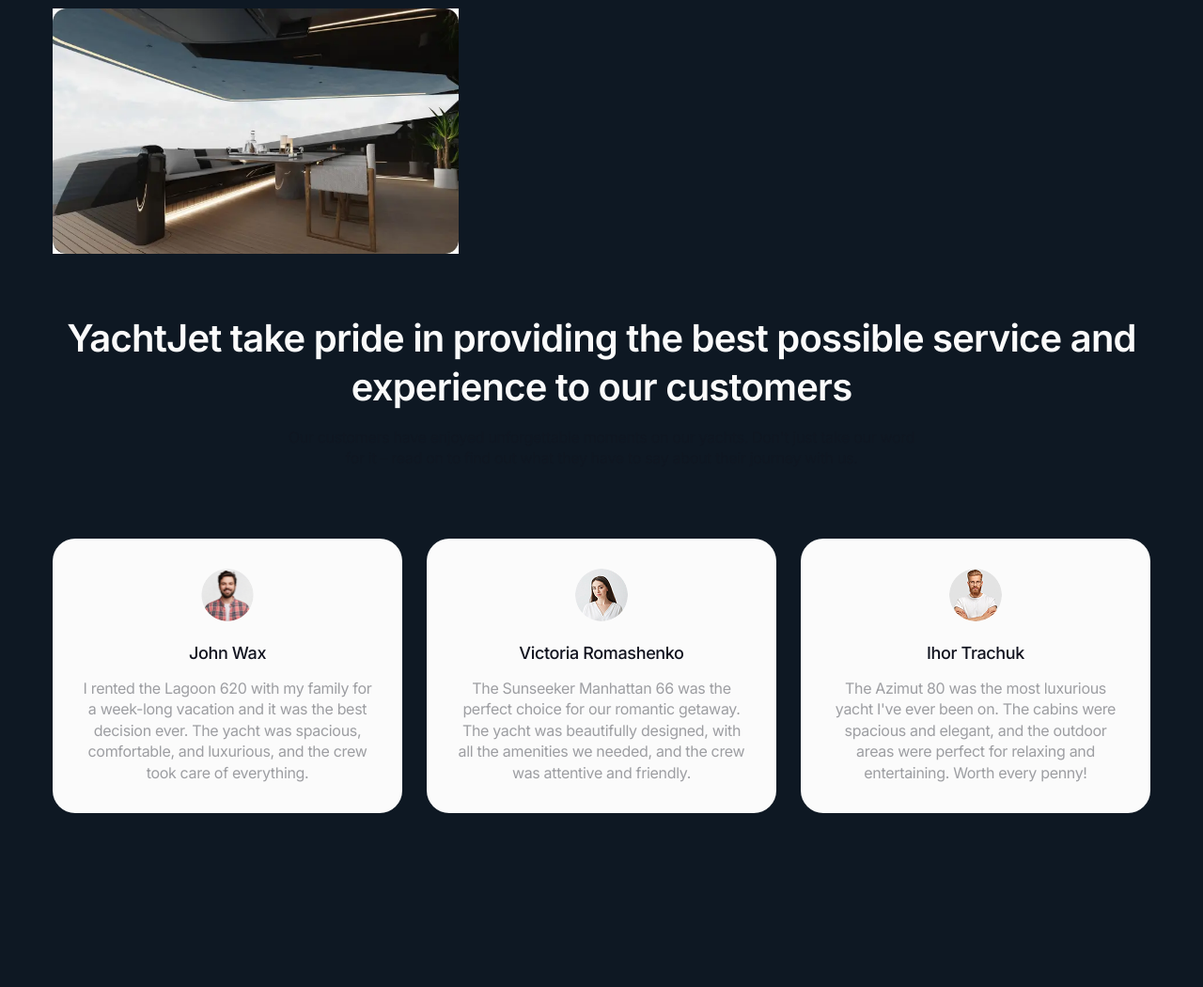
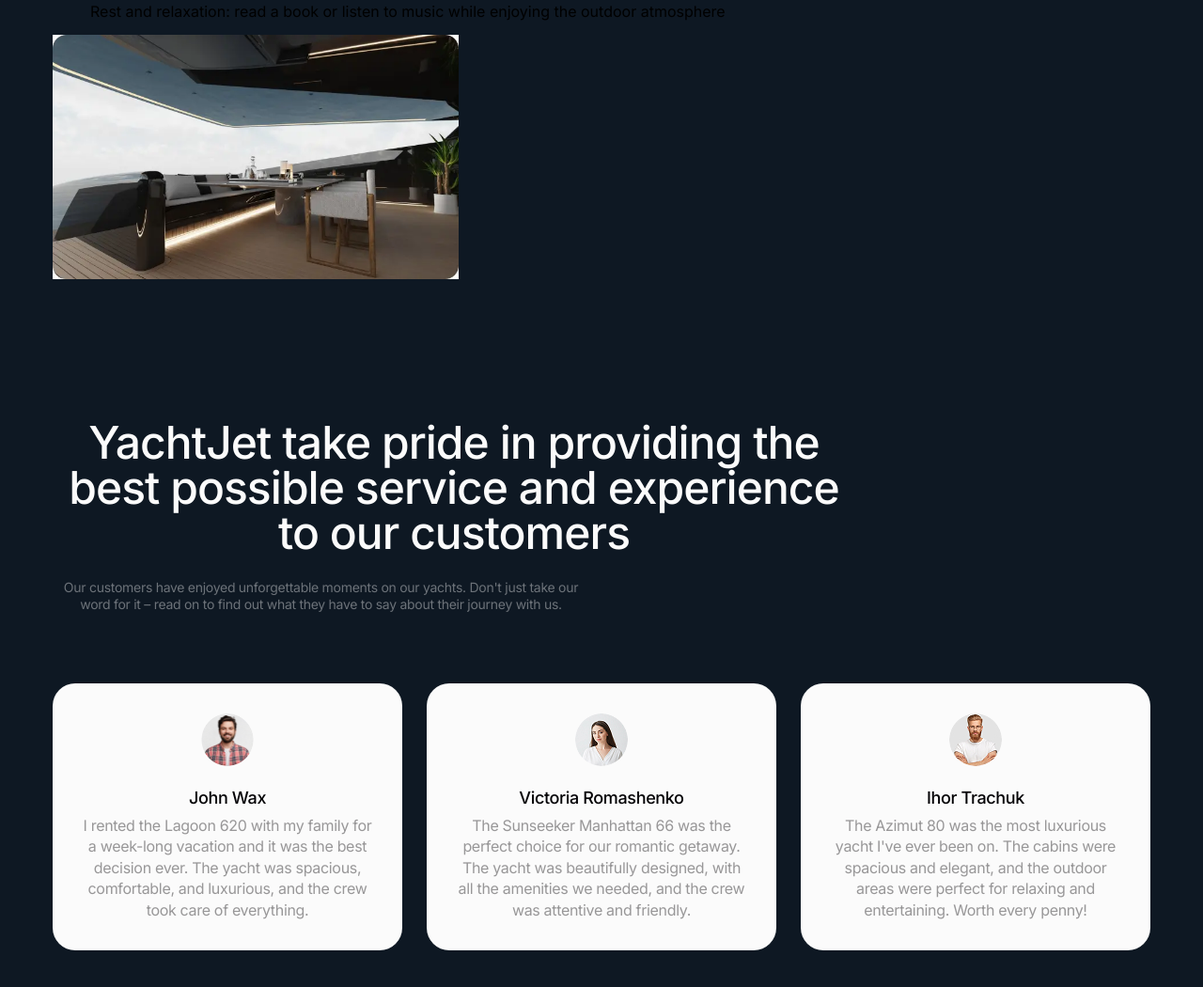
Before and after one commit to GoitStudentsWorks/117_html_css_FestBC, a website built with Vite: page src/index.html in a window 1280 px wide. Shown: the part 2368-3418 px from the top of the page at 94% size. Before the commit the page ends 3297 px from the top, so only its background shows below. Built offline with nearby package versions, Linux system fonts and the light colour scheme.

Commit message:
Fix reviews styles according to reviewer comments

```diff
--- a/src/css/reviews.css
+++ b/src/css/reviews.css
@@ -15,27 +15,22 @@
 }
 
 .reviews-subtitle {
-  font-size: 14px;
-  line-height: 1.4;
+  font-size: 12px;
+  line-height: 1.17;
   letter-spacing: -0.02em;
-  color: rgba(17, 19, 31, 0.4);
-  margin-bottom: 32px;
+  color: rgba(251, 251, 251, 0.4);
+  margin-bottom: 40px;
   text-align: center;
 }
 
 .reviews-list {
   display: flex;
-  flex-direction: column;
-  gap: 16px;
 }
 
 .reviews-card {
   padding: 32px 8px;
   background-color: #FBFBFB;
   border-radius: 24px;
-  display: flex;
-  flex-direction: column;
-  align-items: center;
   text-align: center;
 }
 
@@ -43,6 +38,7 @@
   width: 56px;
   height: 56px;
   border-radius: 50%;
+  margin: 0 auto;
   margin-bottom: 24px;
 }
 
@@ -51,75 +47,51 @@
   font-size: 18px;
   line-height: 1.1;
   letter-spacing: -0.02em;
-  color: #11131F;
-  margin-bottom: 16px;
+  color: #040306;
+  margin-bottom: 8px;
 }
 
 .reviews-text {
-  font-size: 16px;
   line-height: 1.4;
   letter-spacing: -0.02em;
-  color: rgba(17, 19, 31, 0.4);
-}
-
-/* Утилита для скрытия элементов */
-.visually-hidden {
-  position: absolute;
-  width: 1px;
-  height: 1px;
-  margin: -1px;
-  border: 0;
-  padding: 0;
-  white-space: nowrap;
-  clip-path: inset(100%);
-  clip: rect(0 0 0 0);
-  overflow: hidden;
+  color: rgba(4, 3, 6, 0.4);
 }
 
 /* Стили для планшета (от 768px) */
 @media only screen and (min-width: 768px) {
   .reviews {
-    padding-top: 75px;
-    padding-bottom: 75px;
-    gap: 75px;
+    padding-top: 150px;
+    padding-bottom: 150px;
   }
 
   .reviews-title {
     font-size: 48px;
-    line-height: 1;
-    margin-bottom: 25px;
     max-width: 704px;
-    margin-left: auto;
-    margin-right: auto;
   }
 
   .reviews-subtitle {
     font-size: 14px;
     line-height: 1.29;
     max-width: 571px;
-    margin-left: auto;
-    margin-right: auto;
     margin-bottom: 0;
   }
 
   .reviews-list {
     flex-direction: row;
-    flex-wrap: wrap;
     gap: 32px;
     justify-content: center;
-    margin-top: 50px;
+    margin-top: 75px;
   }
 
   .reviews-card {
-    width: 336px;
+    flex-basis: calc((100% - 32px) / 2);
     height: auto;
-    padding: 32px 8px;
   }
 
-  /* Показываем скрытые элементы на планшете */
-  .reviews-card.visually-hidden {
+  /* Показываем только вторую карточку на планшете */
+  .reviews-list li:nth-child(2).visually-hidden {
     position: static;
-    width: 336px;
+    width: auto;
     height: auto;
     margin: 0;
     overflow: visible;
@@ -132,25 +104,11 @@
 /* Стили для десктопа (от 1280px) */
 @media only screen and (min-width: 1280px) {
   .reviews {
-    padding-top: 64px;
-    padding-bottom: 64px;
     max-width: 1280px;
-    margin: 0 auto;
   }
 
   .reviews-title {
-    font-size: 40px;
-    font-weight: 600;
-    line-height: 1.3;
-    margin-bottom: 16px;
-    max-width: none;
-  }
-
-  .reviews-subtitle {
-    font-size: 16px;
-    line-height: 1.4;
-    max-width: 680px;
-    margin-bottom: 64px;
+    max-width: 854px;
   }
 
   .reviews-list {
@@ -162,4 +120,16 @@
     flex-basis: calc((100% - 52px) / 3);
     padding: 32px 28px;
   }
+
+  /* Показываем все скрытые элементы на десктопе */
+  .reviews-card.visually-hidden {
+    position: static;
+    width: auto;
+    height: auto;
+    margin: 0;
+    overflow: visible;
+    clip: auto;
+    clip-path: none;
+    white-space: normal;
+  }
 }
```
